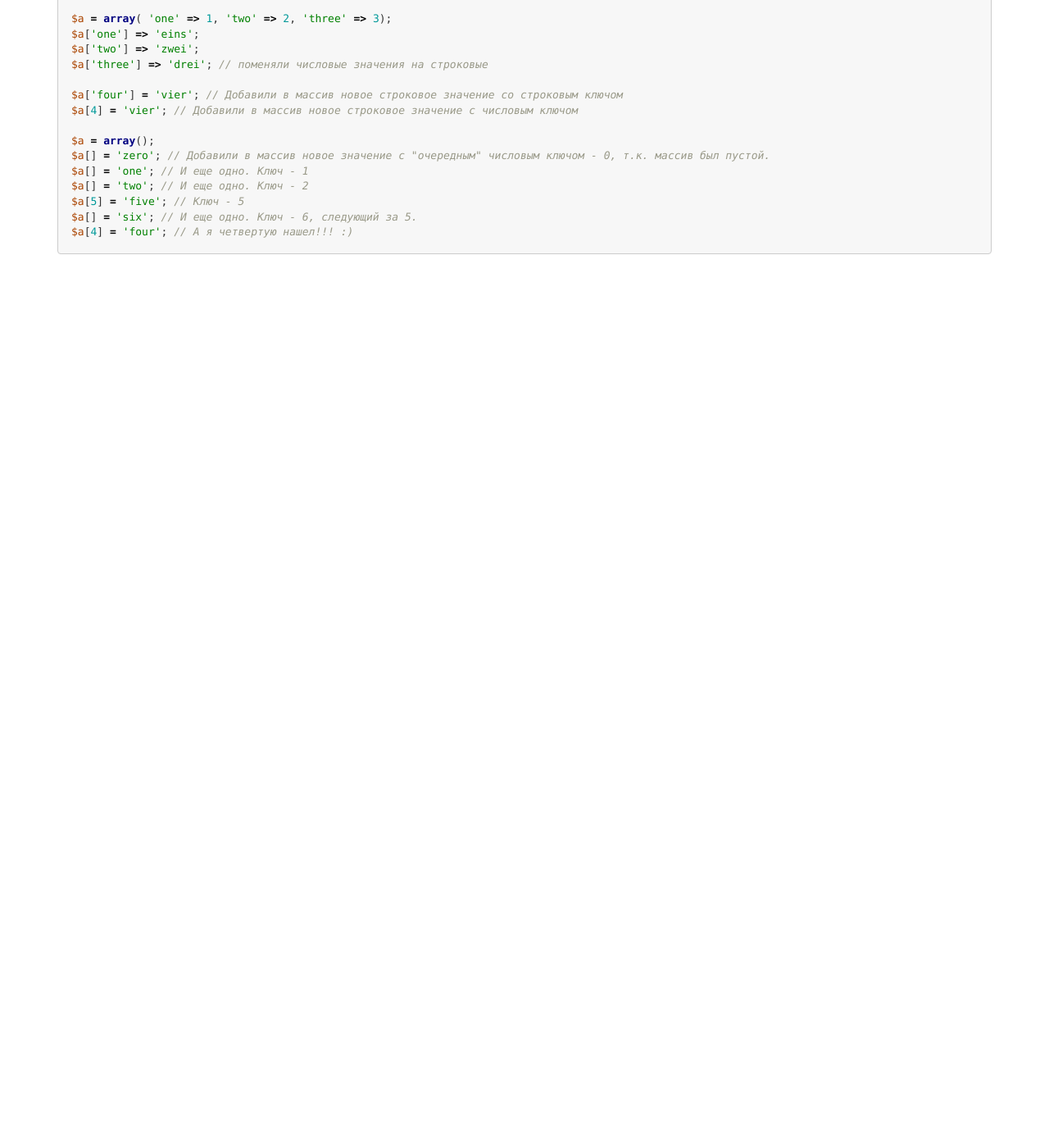
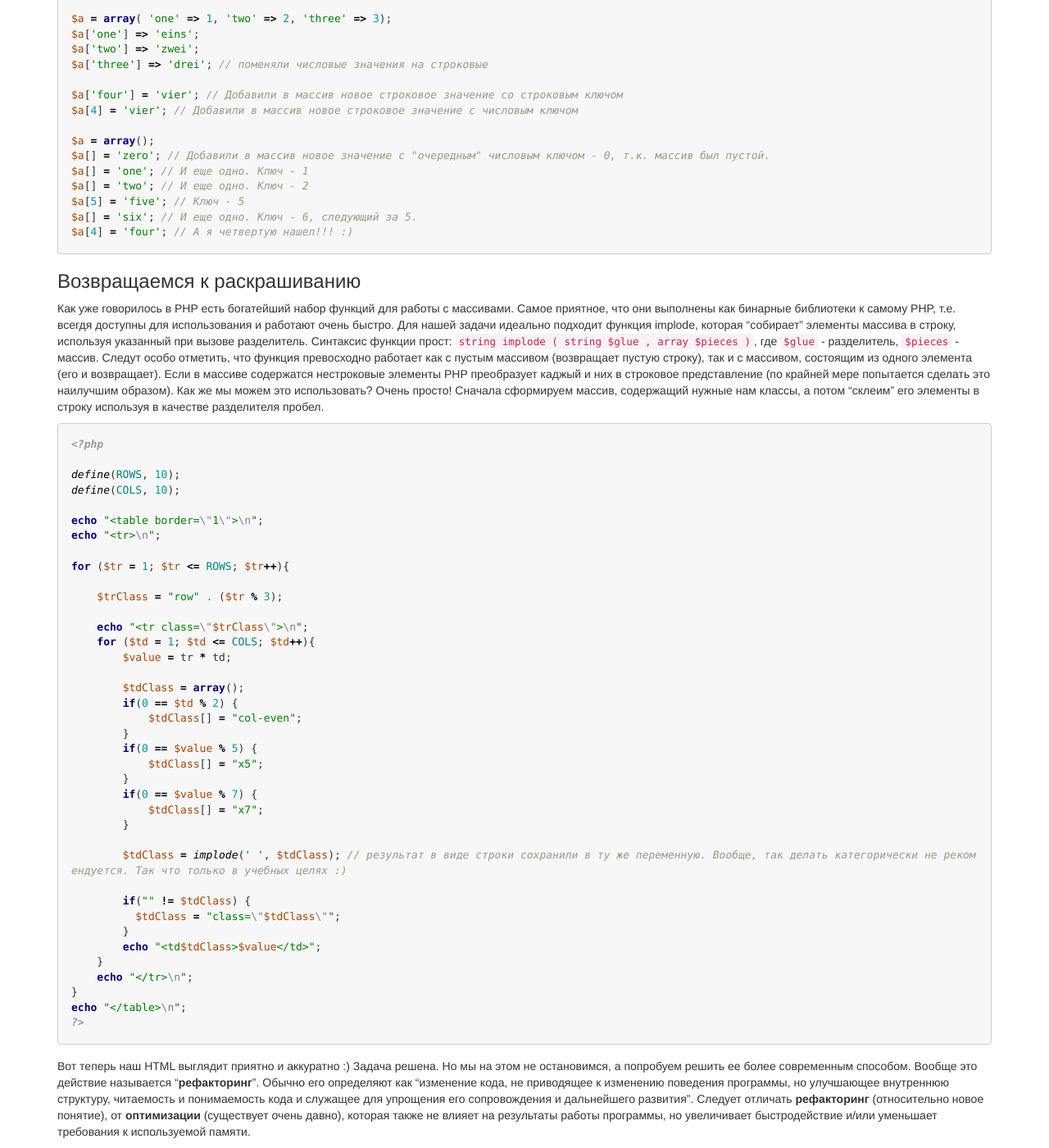
Before and after one commit to alsii/alsii.github.io, a Jekyll site: the page built from project1/l1.md, in a window 1280 px wide and 1400 px high, scrolled down 5020 px. Shown: the whole window at 82% size. Built offline with Jekyll 4.4.1, drawn with Linux system fonts in a browser that asks for light colours; nearby versions of some CDN libraries; Markdown is read by kramdown in place of the engine named in the settings; before the commit the page ends 5346 px from its top, so only the background shows below that.

Commit message:
Update l1.md

```diff
--- a/project1/l1.md
+++ b/project1/l1.md
@@ -275,3 +275,50 @@ $a[5] = 'five'; // Ключ - 5
 $a[] = 'six'; // И еще одно. Ключ - 6, следующий за 5.
 $a[4] = 'four'; // А я четвертую нашел!!! :)
 ~~~
+
+### Возвращаемся к раскрашиванию
+
+Как уже говорилось в PHP есть богатейший набор функций для работы с массивами. Самое приятное, что они выполнены как бинарные библиотеки к самому PHP, т.е. всегдя доступны для использования и работают очень быстро. Для нашей задачи идеально подходит функция implode, которая "собирает" элементы массива в строку, используя указанный при вызове разделитель. Cинтаксис функции прост: `string implode ( string $glue , array $pieces )`, где `$glue` - разделитель, `$pieces` - массив. Следут особо отметить, что функция превосходно работает как с пустым массивом (возвращает пустую строку), так и с массивом, состоящим из одного элемента (его и возвращает). Если в массиве содержатся нестроковые элементы PHP преобразует каджый и них в строковое представление (по крайней мере попытается сделать это наилучшим образом). Как же мы можем это использовать? Очень просто! Сначала сформируем массив, содержащий нужные нам классы, а потом "склеим" его элементы в строку используя в качестве разделителя пробел.
+
+~~~ php
+<?php
+
+define(ROWS, 10);
+define(COLS, 10);
+
+echo "<table border=\"1\">\n";
+echo "<tr>\n";
+
+for ($tr = 1; $tr <= ROWS; $tr++){
+
+    $trClass = "row" . ($tr % 3);
+
+    echo "<tr class=\"$trClass\">\n";
+    for ($td = 1; $td <= COLS; $td++){
+        $value = tr * td;
+
+        $tdClass = array();
+        if(0 == $td % 2) {
+            $tdClass[] = "col-even";
+        }
+        if(0 == $value % 5) {
+            $tdClass[] = "x5";
+        }
+        if(0 == $value % 7) {
+            $tdClass[] = "x7";
+        }
+
+        $tdClass = implode(' ', $tdClass); // результат в виде строки сохранили в ту же переменную. Вообще, так делать категорически не рекомендуется. Так что только в учебных целях :)
+
+        if("" != $tdClass) {
+          $tdClass = "class=\"$tdClass\"";
+        }
+        echo "<td$tdClass>$value</td>";
+    }
+    echo "</tr>\n";
+}
+echo "</table>\n";
+?>
+~~~
+
+Вот теперь наш HTML выглядит приятно и аккуратно :) Задача решена. Но мы на этом не остановимся, а попробуем решить ее более современным способом. Вообще это действие называется "__рефакторинг__". Обычно его определяют как "изменение кода, не приводящее к изменению поведения программы, но улучшающее внутреннюю структуру, читаемость и понимаемость кода и служащее для упрощения его сопровождения и дальнейшего развития". Следует отличать __рефакторинг__ (относительно новое понятие), от __оптимизации__ (существует очень давно), которая также не влияет на результаты работы программы, но увеличивает быстродействие и/или уменьшает требования к используемой памяти.
```
